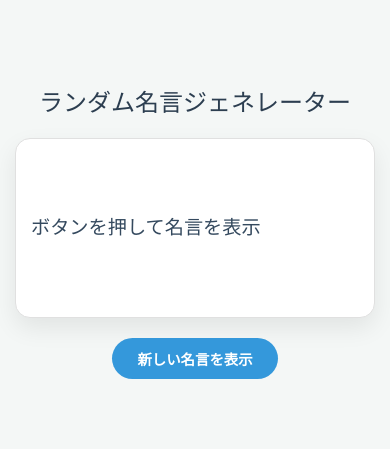
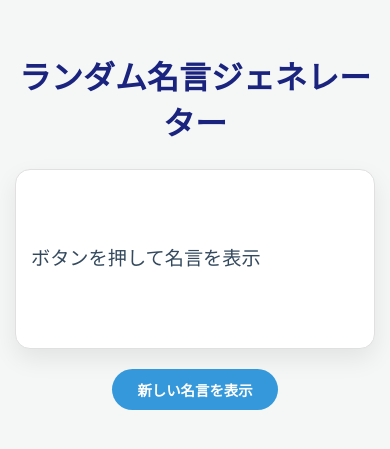
Before and after one commit to firebear1967/my-vibe-lab, a plain HTML site: page index.html in a window 390 px wide. Shown: the part 191-640 px from the top of the page. Drawn offline with Linux system fonts and the light colour scheme; a web font is replaced by a local one.

Commit message:
タイトルスタイルを改善
- 色を濃紺(#1a237e)に変更
- フォントサイズを2.5em(デスクトップ)、2em(モバイル)に拡大
- フォントウェイトを600に調整
- より目立つタイトルデザインに改善

```diff
--- a/style.css
+++ b/style.css
@@ -26,11 +26,12 @@ body {
 
 /* タイトルのスタイル */
 h1 {
-    color: #2c3e50;
-    font-weight: 400;
+    color: #1a237e;        /* 濃紺色に変更 */
+    font-size: 2.5em;      /* フォントサイズを大きく */
+    font-weight: 600;      /* 少し太く */
     text-align: center;
     margin-top: 0;
-    margin-bottom: 25px;
+    margin-bottom: 30px;   /* 下マージンも少し増加 */
 }
 
 /* 白い名言カードのスタイル 【変更点】 */
@@ -127,8 +128,8 @@ button:active {
   }
 
   h1 {
-    font-size: 1.5em;
-    margin-bottom: 20px;
+    font-size: 2em;        /* モバイルでも大きめに調整 */
+    margin-bottom: 25px;
   }
 
   /* モバイルでは高さを少し小さくして、パディングも調整 */
```
